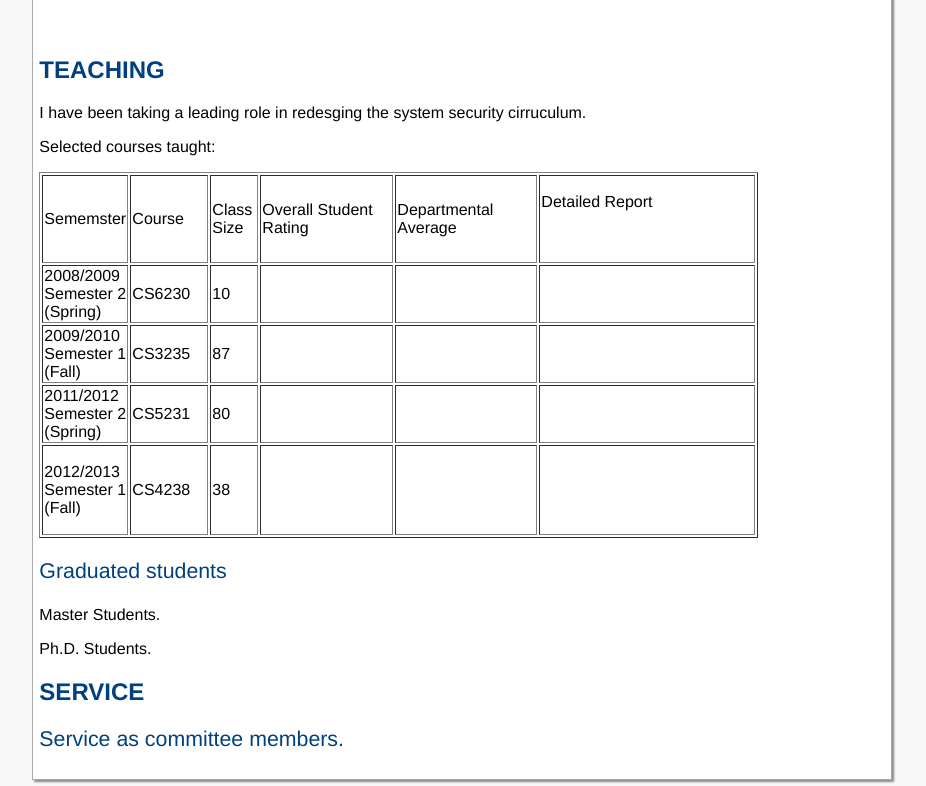
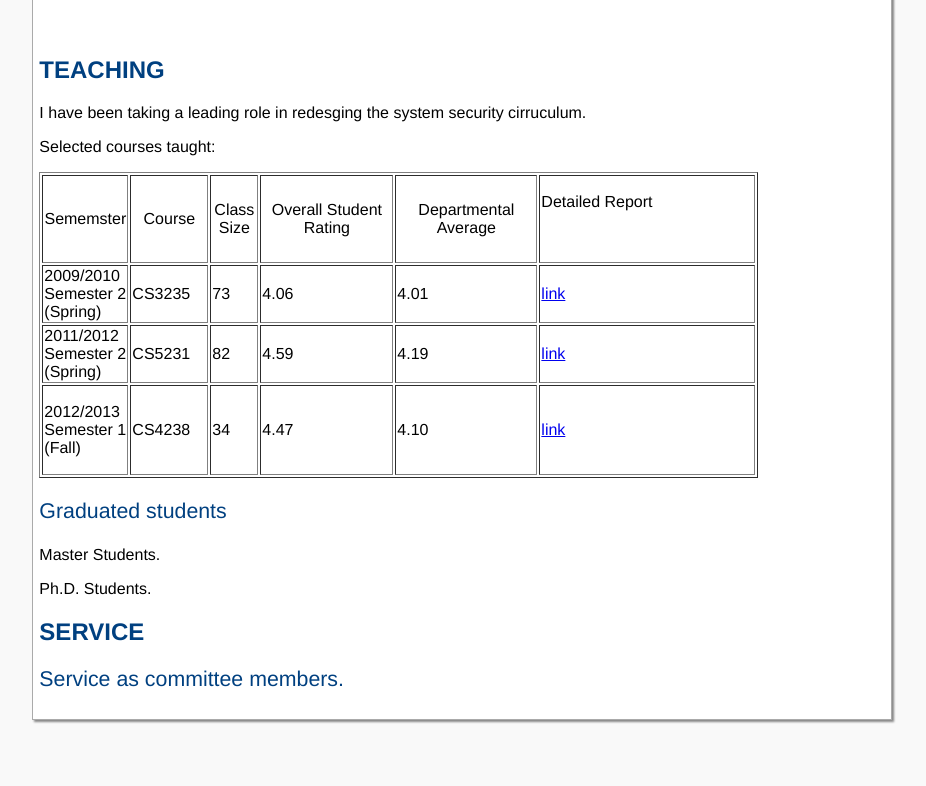
Before and after one commit to liangzk/liangzk.github.io, a plain HTML site: page ptdocs/index.html in a window 1280 px wide. Shown: the part 2345-3131 px from the top of the page, without its empty margins (321-1247 px from the left). After the commit the page ends 3071 px from the top, so only its background shows below. Drawn offline with Linux system fonts and the light colour scheme.

Commit message:
teaching

```diff
--- a/ptdocs/index.html
+++ b/ptdocs/index.html
@@ -127,45 +127,37 @@ Singapore, 117417<br>
     <p>Selected courses taught: </p>
 <table width="719" height="145" border="1">
   <tr>
-    <td width="82">Sememster</td>
-    <td width="74">Course</td>
-    <td width="44">Class Size</td>
-    <td width="129">Overall Student Rating</td>
-    <td width="138">Departmental Average</td>
-    <td width="212"><p>Detailed Report</p>
-      <p>&nbsp;</p></td>
+    <td width="82"><div align="center">Sememster</div></td>
+    <td width="74"><div align="center">Course</div></td>
+    <td width="44"><div align="center">Class Size</div></td>
+    <td width="129"><div align="center">Overall Student Rating</div></td>
+    <td width="138"><div align="center">Departmental Average</div></td>
+    <td width="212"><p align="center">Detailed Report</p>
+      <p align="center">&nbsp;</p></td>
   </tr>
   <tr>
-    <td>2008/2009 Semester 2 (Spring)</td>
-    <td>CS6230</td>
-    <td>10</td>
-    <td>&nbsp;</td>
-    <td>&nbsp;</td>
-    <td>&nbsp;</td>
-  </tr>
-  <tr>
-    <td height="27">2009/2010 Semester 1 (Fall)</td>
+    <td height="27">2009/2010 Semester 2 (Spring)</td>
     <td>CS3235</td>
-    <td>87</td>
-    <td>&nbsp;</td>
-    <td>&nbsp;</td>
-    <td>&nbsp;</td>
+    <td>73</td>
+    <td>4.06</td>
+    <td>4.01</td>
+    <td><a href="AY0910-S2.pdf">link</a></td>
   </tr>
   <tr>
     <td height="27">2011/2012 Semester 2 (Spring)</td>
     <td>CS5231</td>
-    <td>80</td>
-    <td>&nbsp;</td>
-    <td>&nbsp;</td>
-    <td>&nbsp;</td>
+    <td>82</td>
+    <td>4.59</td>
+    <td>4.19</td>
+    <td><a href="AY1112-S2.pdf">link</a></td>
   </tr>
   <tr>
     <td height="27"><p>2012/2013 Semester 1 (Fall)</p></td>
     <td>CS4238</td>
-    <td>38</td>
-    <td>&nbsp;</td>
-    <td>&nbsp;</td>
-    <td>&nbsp;</td>
+    <td>34</td>
+    <td>4.47</td>
+    <td>4.10</td>
+    <td><a href="AY1213-S1.pdf">link</a></td>
   </tr>
 </table>
 <h3>Graduated students</h3>
```
Also changed, not shown: 3 other files.
